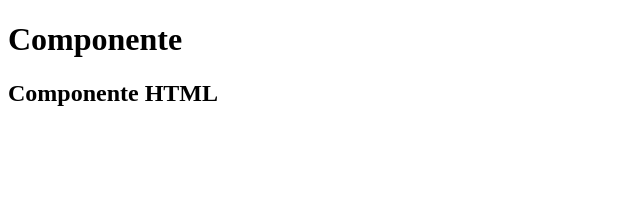
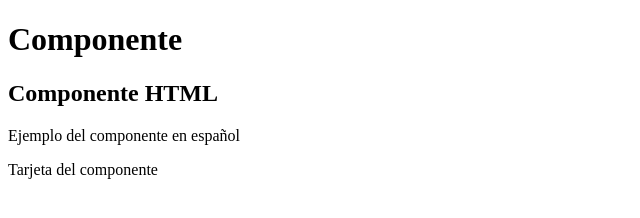
Before and after one commit to franconavia51-lgtm/1erparcial_navia, a plain HTML site: page index.html in a window 1280 px wide. Shown: the whole page, without its empty margins (0-640 px from the left). Drawn offline with Linux system fonts and the light colour scheme.

Commit message:
actualizacion html

```diff
--- a/index.html
+++ b/index.html
@@ -17,6 +17,9 @@
 
 <h2>Componente HTML</h2>
 
+<p>Ejemplo del componente en español</p>
+
+<p>Tarjeta del componente</p>
 
 </div>
 
```
